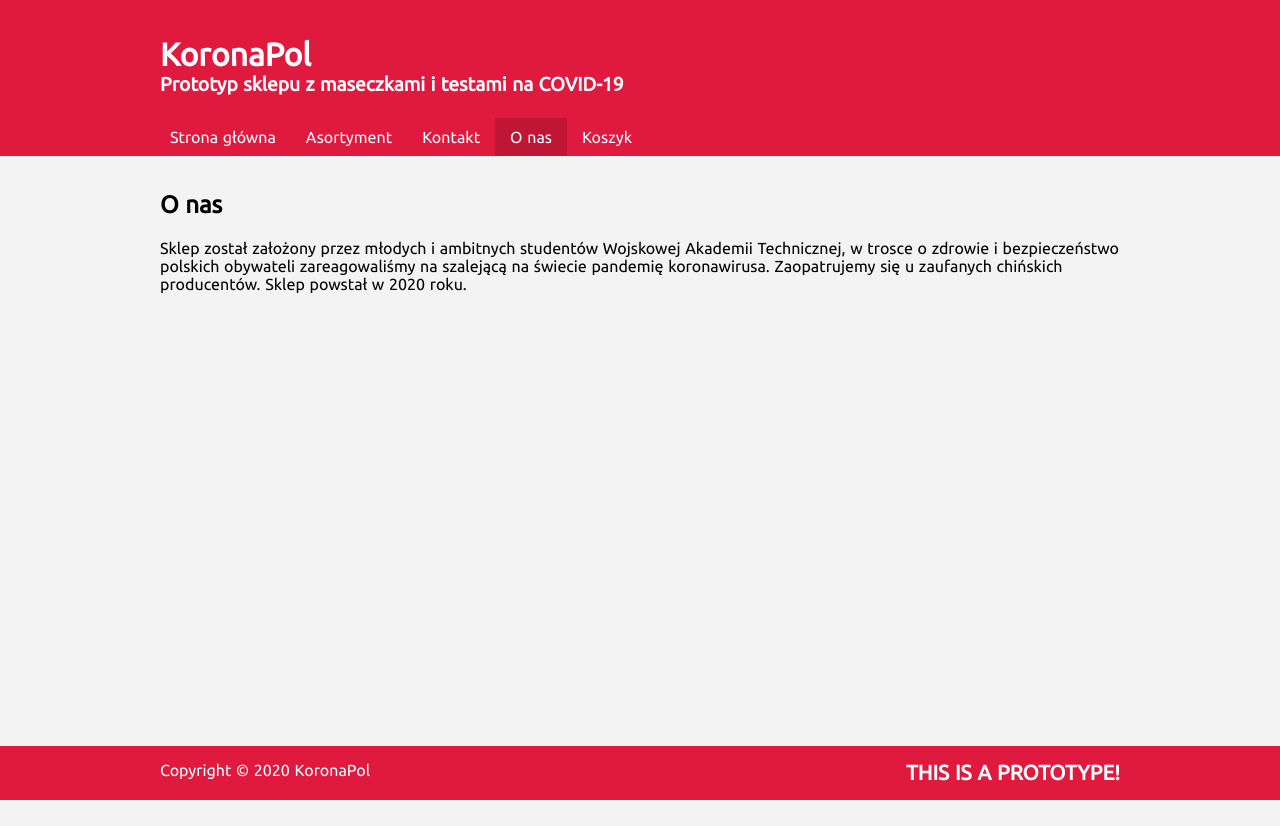
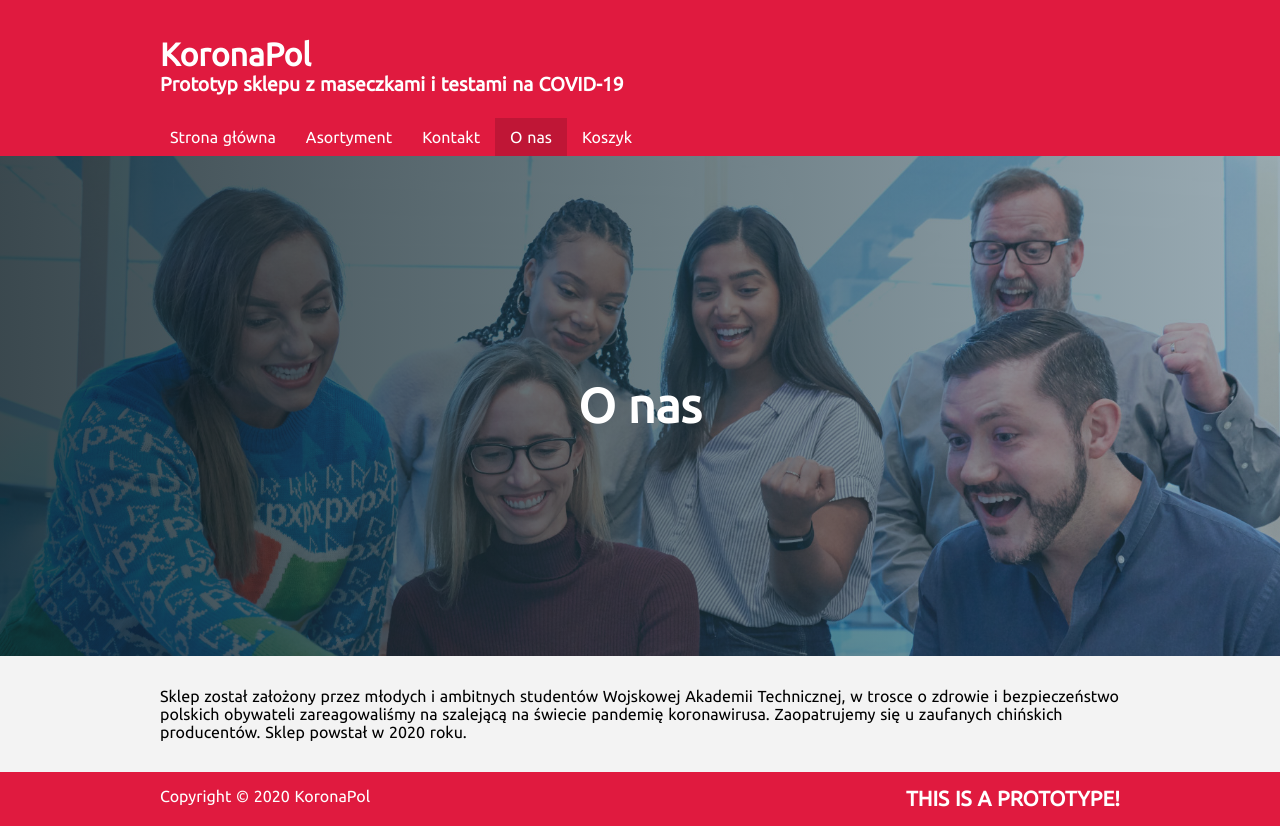
Before and after one commit to rafalkepczynski/shop-frontend-prototype, a Nuxt app: page /o-nas in a window 1280 px wide. Before the commit the page ends 800 px from the top, so only its background shows below. Built offline with nearby package versions, Linux system fonts and the light colour scheme.

Commit message:
Add hero

```diff
--- a/pages/o-nas.vue
+++ b/pages/o-nas.vue
@@ -1,6 +1,37 @@
 <template>
-  <div class="container">
-    <h2>O nas</h2>
-    <p>Sklep został założony przez młodych i ambitnych studentów Wojskowej Akademii Technicznej, w trosce o zdrowie i bezpieczeństwo polskich obywateli zareagowaliśmy na szalejącą na świecie pandemię koronawirusa. Zaopatrujemy się u zaufanych chińskich producentów. Sklep powstał w 2020 roku.</p>
+  <div>
+    <div class="hero">
+      <div class="hero-container">
+        <h2>O nas</h2>
+      </div>
+    </div>
+    <div class="container">
+      <p>Sklep został założony przez młodych i ambitnych studentów Wojskowej Akademii Technicznej, w trosce o zdrowie i bezpieczeństwo polskich obywateli zareagowaliśmy na szalejącą na świecie pandemię koronawirusa. Zaopatrujemy się u zaufanych chińskich producentów. Sklep powstał w 2020 roku.</p>
+    </div>
   </div>
 </template>
+
+<style lang="scss" scoped>
+.hero {
+  // Source: https://unsplash.com/photos/p74ndnYWRY4
+  background: url('~assets/team.jpg');
+  background-position: center;
+  background-size: cover;
+
+  .hero-container {
+    padding: 1rem 2rem;
+    min-height: 500px;
+    background: linear-gradient(to right, rgba(15, 32, 39, 0.81), rgba(32, 58, 67, 0.66), rgba(44, 83, 100, 0.45));
+
+    display: flex;
+    flex-direction: row;
+    justify-content: center;
+    align-items: center;
+
+    h2 {
+      font-size: 3rem;
+      color: white;
+    }
+  }
+}
+</style>
```
Also changed, not shown: assets/team.jpg (added).
